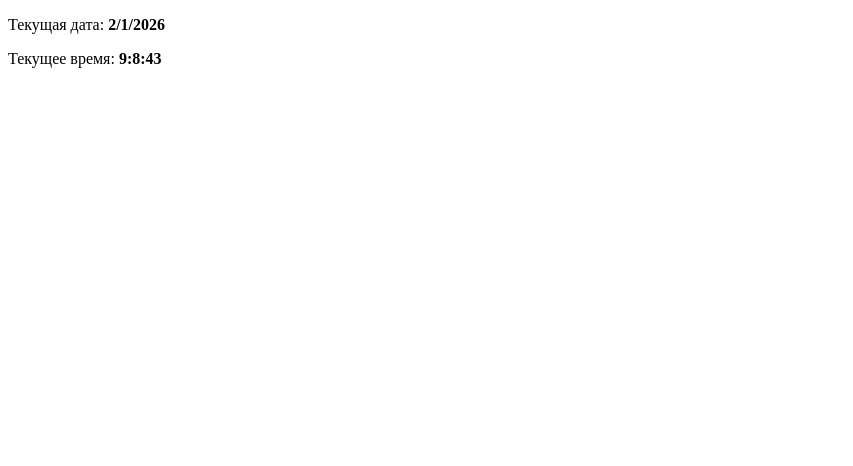
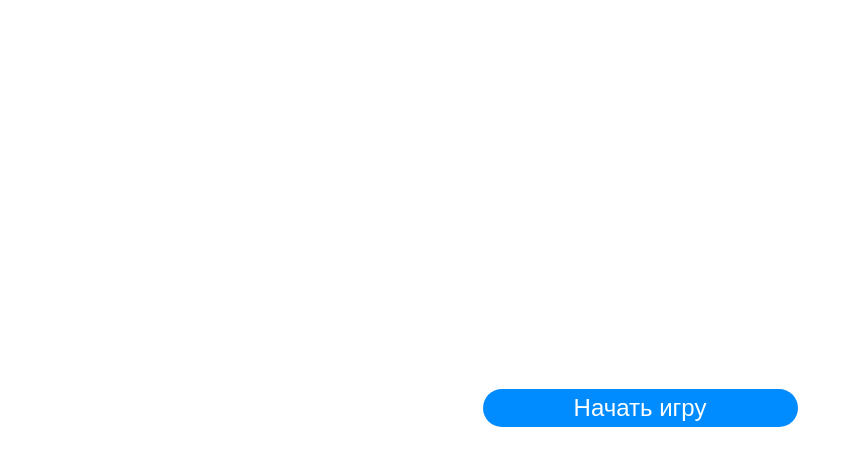
Before and after one commit to vnucka/homework_to_ps, a Vue app: page / in a window 1280 px wide. Shown: the top 466 px of the page, without its empty margins (0-853 px from the left). Built offline with nearby package versions, Linux system fonts and the light colour scheme.

Commit message:
added button component

```diff
--- a/index.html
+++ b/index.html
@@ -4,6 +4,9 @@
     <meta charset="UTF-8" />
     <link rel="icon" type="image/svg+xml" href="/vite.svg" />
     <meta name="viewport" content="width=device-width, initial-scale=1.0" />
+    <link rel="preconnect" href="https://fonts.googleapis.com">
+    <link rel="preconnect" href="https://fonts.gstatic.com" crossorigin>
+    <link href="https://fonts.googleapis.com/css2?family=Roboto:ital,wght@0,100..900;1,100..900&display=swap" rel="stylesheet">
     <title>memory</title>
   </head>
   <body>
--- a/src/App.vue
+++ b/src/App.vue
@@ -1,28 +1,10 @@
 <script setup>
-  import { ref } from 'vue'
-
-  const date = new Date()
-  const time = ref('')
-  calcTime()
-  function calcTime() {
-    const currentDateTime = new Date()
-    let currentTime = ''
-    currentTime = currentDateTime.getHours()
-    currentTime += ':'
-    currentTime += currentDateTime.getMinutes()
-    currentTime += ':'
-    currentTime += currentDateTime.getSeconds() < 10 ? '0' + currentDateTime.getSeconds() : currentDateTime.getSeconds()
-    time.value = currentTime
-  }
-  setInterval(() => {
-    calcTime()
-  }, 1000)
+  import Button from './components/Button.vue'
 </script>
 
 <template>
-  <div>
-    <p>Текущая дата: <strong>{{  date.toLocaleDateString() }}</strong></p>
-    <p>Текущее время: <strong>{{ time }}</strong></p>
+  <div class="main">
+    <Button>Начать игру</Button>
   </div>
 </template>
 
--- /dev/null
+++ b/src/components/Button.vue
@@ -0,0 +1,22 @@
+<script setup></script>
+<template>
+    <button class="button"><slot></slot></button>
+</template>
+<style scoped>
+    .button {
+        width: 315px;
+        border-radius: 100px;
+        padding: 16px 10;
+        font-size: 24px;
+        line-height: 36px;
+        letter-spacing: 0%;
+        text-align: center;
+        border: none;
+        background: var(--color-primary);
+        color: var(--color-text-primary-invert);
+        transition: 0.5s;
+    }
+    .button:hover {
+        background: var(--color-primary-darken);
+    }
+</style>
--- a/src/style.css
+++ b/src/style.css
@@ -3,4 +3,22 @@
   text-rendering: optimizeLegibility;
   -webkit-font-smoothing: antialiased;
   -moz-osx-font-smoothing: grayscale;
+
+  --color-bg-primary: #F0F4F8;
+  --color-bg-secondary: #FFFFFF;
+  --color-primary: #008BFE;
+  --color-primary-darken: #006FCB;
+  --color-secondary: #CCE8FF;
+  --color-text-primary: #222222;
+  --color-text-primary-invert: #FFFFFF;
+  --color-text-secondary: #000000;
 }
+
+body {
+  font-family: "Roboto", sans-serif;
+  font-style: normal;
+  font-weight: 400;
+  min-height: 100vh;
+  display: grid;
+  place-items: center;
+}
```
